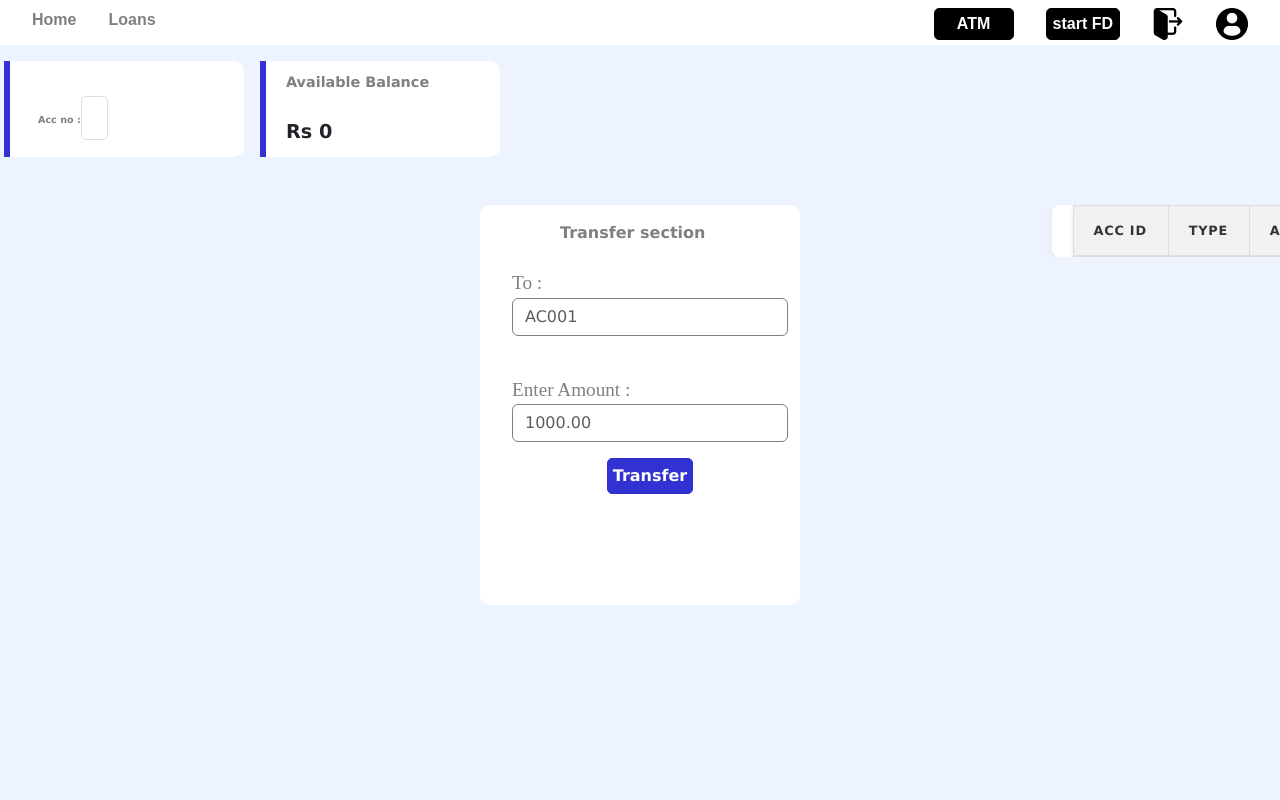
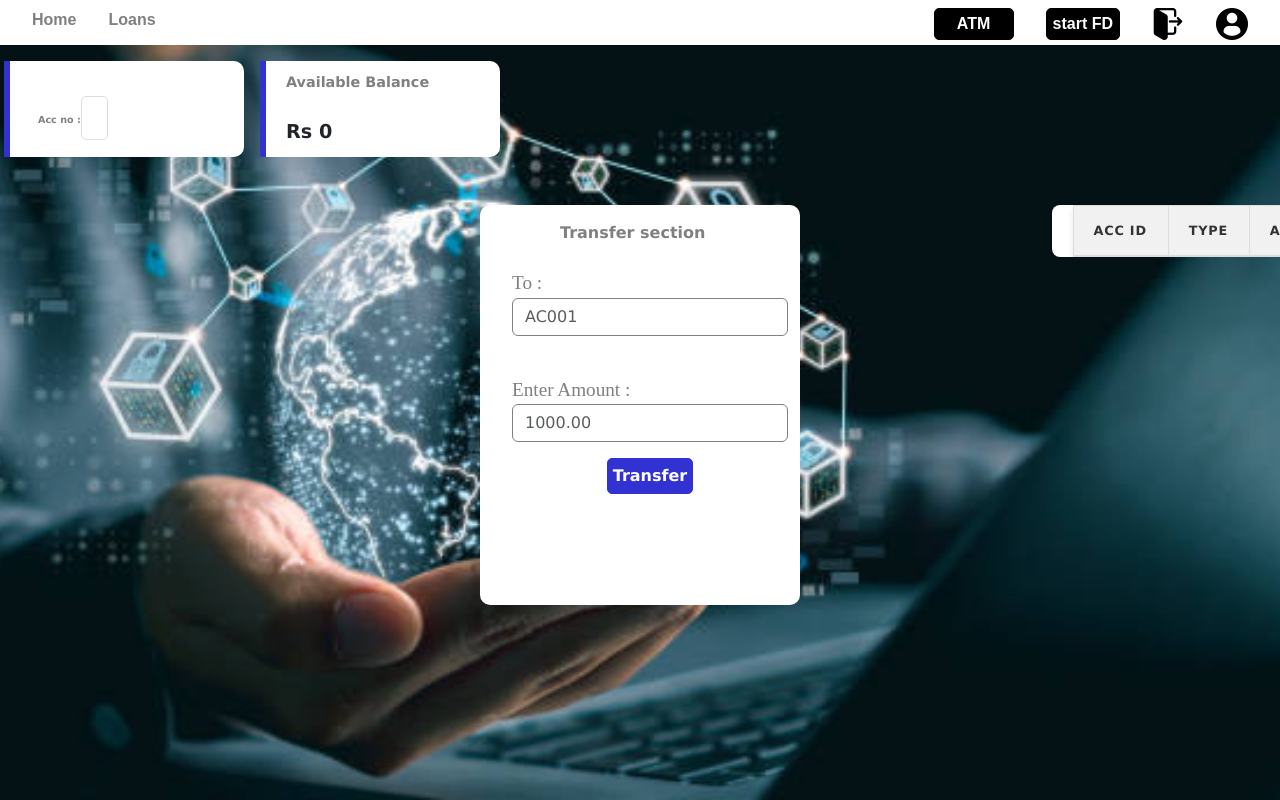
Before and after one commit to Kisara-k/bank-sys, a React (Create React App) app in the folder client/: page /account in a window 1280 px wide. Built offline with nearby package versions, Linux system fonts and the light colour scheme.

Commit message:
save account

```diff
--- a/client/src/pages/Account.css
+++ b/client/src/pages/Account.css
@@ -9,18 +9,25 @@ body{
 
 }
 .account-container {
-    display: flex;
-    flex-direction: column;
-    justify-content: center;
-    align-items: center;
+    position: relative; /* Establish a positioning context */
     min-height: 100vh; /* Ensure the container covers the full viewport height */
-    background-image: url('./img/account.jpg'); /* Path to your background image */
+}
+
+.account-container::before {
+    content: "";
+    position: absolute;
+    top: 0;
+    left: 0;
+    width: 100%;
+    height: 100%;
+    background-image: url('./img/account.jpg');
     background-size: cover; /* Ensure the image covers the entire container */
     background-position: center; /* Center the background image */
     background-repeat: no-repeat; /* Prevent the image from repeating */
-    padding: 20px;
-    position: relative; /* Add relative positioning */
+
+    z-index: -1; /* Place the background image behind the content */
 }
+
 #fdBtn{
     float: right;
     margin-right: 2rem;
@@ -230,15 +237,7 @@ select{
     margin-right: 0; /* Align table to the right */
 }
 
-.customer-profile-img {
-    position: absolute;
-    top: 10px;
-    right: 10px;
-    width: 50px;
-    height: 50px;
-    border-radius: 50%;
-    object-fit: cover;
-}
+
 
 .Transaction_detail thead {
     color: white; /* Text color for the header */
--- a/client/src/pages/Account.js
+++ b/client/src/pages/Account.js
@@ -100,7 +100,8 @@ export default function Account() {
     window.history.forward();
 
     return (
-        <div>
+
+            <div className="account-container">
             <nav id="nav2">
                 <Link className="link2" to="/account">Home</Link>
                 <Link className="link2" to="/loans">Loans</Link>
@@ -182,6 +183,7 @@ export default function Account() {
                 <p>Your transfer request has been successed. Thank you!</p>
                 <input type="button" onClick={() => window.location.href = "/account"} id="ok" value="OK" className="btn btn-info"></input>
             </div>
-        </div>
+            </div>
+
     );
 }
```
Also changed, not shown: client/src/pages/img/account.jpg.
